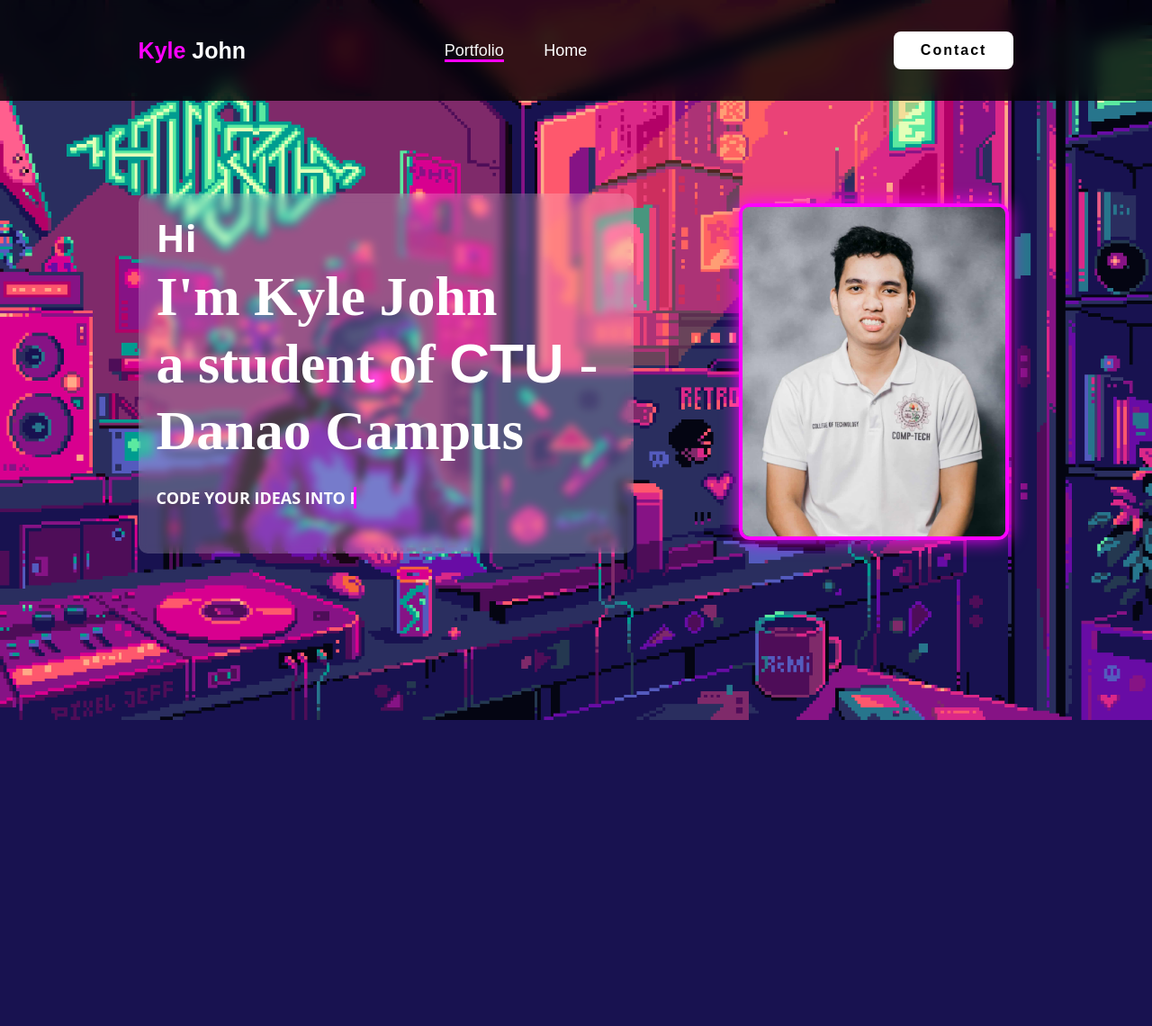
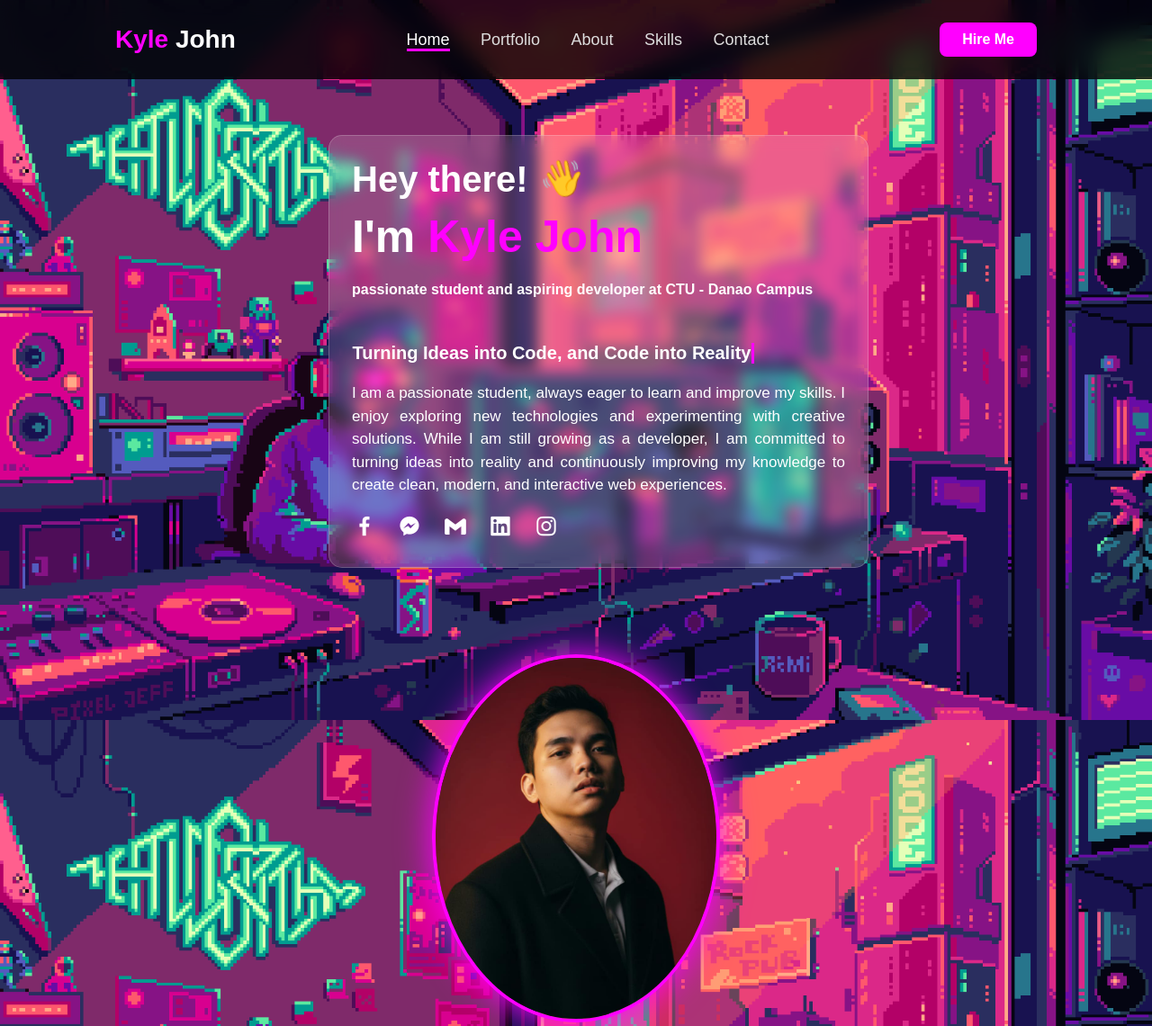
Before and after one commit to Kyle-srcy/FirstCommitMiniP, a PHP site: page /MiniProj.html in a window 1280 px wide. Shown: the whole page at 90% size. Before the commit the page ends 800 px from the top, so only its background shows below. Run offline with PHP 8.4, Linux system fonts and the light colour scheme.

Commit message:
FirstEdit1

```diff
--- a/MiniProject/MiniProj.html
+++ b/MiniProject/MiniProj.html
@@ -1,50 +1,66 @@
 <!DOCTYPE html>
 <html lang="en">
 <head>
-    <meta charset="UTF-8">
-    <meta name="viewport" content="width=device-width, initial-scale=1.0">
-
-    <title>Portfolio</title>
-    <link rel="stylesheet" href="style.css">
-    <link href='https://unpkg.com/boxicons@2.1.4/css/boxicons.min.css' rel="stylesheet">
-
-
+  <meta charset="UTF-8" />
+  <meta name="viewport" content="width=device-width, initial-scale=1.0" />
+  <title>Kyle John | Portfolio</title>
+  <link rel="stylesheet" href="style.css" />
+  <link href="https://unpkg.com/boxicons@2.1.4/css/boxicons.min.css" rel="stylesheet" />
 </head>
 
 <body>
+
   <header class="head">
     <a href="#" class="logo"><span>Kyle</span> John</a>
+
     <nav class="nav">
-            <a href="#" class="portfolio">Portfolio</a>
-            <a href="#">Home</a>
-            <a href="#"></a>
-            <a href="#"></a>
-            <a href="#"></a>
+      <a href="#" class="active">Home</a>
+      <a href="#">Portfolio</a>
+      <a href="#">About</a>
+      <a href="#">Skills</a>
+      <a href="#">Contact</a>
     </nav>
 
-        <a href="#" class="contact">Contact</a>
+    <a href="#" class="contact">Hire Me</a>
   </header>
 
   <section class="home">
     <div class="hoco">
-            <h3>Hi</h3>
+      <h3>Hey there! <span class="wave">👋</span></h3>
+        <h1>
+            I'm <span class="name">Kyle John</span><br>
+        </h1>
+        <h4 style="margin-top: 20px;"> passionate student and aspiring developer at
+        <abbr title="Cebu Technological University">
+          <a href="https://www.ctu.edu.ph/danao/"
+            target="_blank" class="ctu">CTU</a>
+             - Danao Campus
+        </abbr>
+        </h4>
 
-            <h1>I'm Kyle John<br>
-                a student of
-            <abbr title="Cebu Technological University">
-                <a href="https://www.ctu.edu.ph/" target="_blank">
-                <span>CTU</span></a>
-            </abbr> - Danao Campus
-            </h1>
 
-            <p class="type"> CODE YOUR IDEAS INTO REALITY </p>
+      <p class="type">Turning Ideas into Code, and Code into Reality</p>
+
+        <p class="para">
+            I am a passionate student, always eager to learn and improve my skills.
+            I enjoy exploring new technologies and experimenting with creative solutions.
+            While I am still growing as a developer, I am committed to turning ideas into reality
+            and continuously improving my knowledge to create clean, modern, and interactive web experiences.
+        </p>
+
+      <div class="socials">
+        <a href="https://www.facebook.com/kyle.valenzuela.148" target="_blank" title="Facebook"><i class='bx bxl-facebook'></i></a>
+        <a href="https://m.me/kyle.valenzuela.148" target="_blank" title="Message me on Messenger"><i class='bx bxl-messenger'></i></a>
+        <a href="https://mail.google.com/mail/?view=cm&fs=1&to=kylejohnvalenzuela@gmail.com&su=Portfolio%20Inquiry"
+            target="_blank" title="Send Email via Gmail"><i class='bx bxl-gmail'></i></a>
+        <a href="https://www.linkedin.com/in/kyle-john-valenzuela-9a4184389/" target="_blank" title="Connect on LinkedIn"><i class='bx bxl-linkedin-square'></i></a>
+        <a href="https://ig.me/m/iamhaduken" target="_blank" title="Message me on Instagram"><i class='bx bxl-instagram'></i></a>
+      </div>
     </div>
 
     <div class="img1">
-            <img src="images/me1.jpg" alt="picture">
+      <img src="images/mee.jpg" alt="Kyle John's Picture" />
     </div>
   </section>
-
-
 </body>
 </html>
--- a/MiniProject/style.css
+++ b/MiniProject/style.css
@@ -2,168 +2,328 @@
     margin: 0;
     padding: 0;
     box-sizing: border-box;
-    font-family: 'Poppins' ,sans-serif;
+    font-family: "Poppins", sans-serif;
     text-decoration: none;
     list-style: none;
 }
 
-.head{
+body {
+    background: url("images/coding.webp") no-repeat center center fixed;
+    background-size: cover;
+    color: white;
+    overflow-x: hidden;
+}
+
+.head {
     position: fixed;
     top: 0;
     left: 0;
     width: 100%;
-    padding: 35px 12%;
+    padding: 25px 10%;
     background: rgba(0, 0, 0, 0.8);
-    backdrop-filter: blur(10px);
+    backdrop-filter: blur(12px);
     display: flex;
     justify-content: space-between;
     align-items: center;
     z-index: 100;
 }
 
-.logo{
-    font-size: 25px;
+.logo {
+    font-size: 28px;
     color: white;
     font-weight: 600;
     transition: 0.3s ease;
 }
 
-.logo:hover{
-    color: white;
-    text-shadow: 0 0 25px magenta, 0 0 50px magenta;
-    transform: scale(1.1);
-}
-
-span{
+.logo span {
     color: magenta;
 }
 
-.nav a{
+.logo:hover {
+    text-shadow: 0 0 25px magenta, 0 0 50px magenta;
+    transform: scale(1.05);
+}
+
+.nav a {
     font-size: 18px;
-    color: white;
+    color: #ddd;
+    margin: 0 15px;
     font-weight: 500;
-    margin: 0 20px;
     border-bottom: 3px solid transparent;
     transition: 0.3s ease;
 }
 
-.nav a:hover,.nav a.portfolio{
-    color: whitesmoke;
+.nav a:hover,
+.nav a.active {
+    color: #fff;
     border-bottom: 3px solid magenta;
 }
 
-.contact{
-    padding: 10px 28px;
-    background-color: white;
-    color: black;
-    border: 2px solid transparent;
+
+.contact {
+    padding: 10px 25px;
+    background: magenta;
+    color: white;
     border-radius: 8px;
-    font-size: 16px;
-    letter-spacing: 2px;
     font-weight: 600;
     transition: 0.3s ease;
 }
 
-.contact:hover{
-    background-color: magenta;
+.contact:hover {
+    background-color: white;
+    color: magenta;
     box-shadow: 0 0 25px magenta;
-    color: white;
 }
 
-.home{
-    width: 100%;
+.home {
     min-height: 100vh;
     display: flex;
     align-items: center;
-    gap: 7em;
-    padding: 30px 12% 0;
+    justify-content: space-evenly;
+    gap: 6em;
+    padding: 150px 10% 0;
+    flex-wrap: wrap;
+}
+.wave {
+    display: inline-block;
+    transform-origin: 70% 70%;
+    animation: waveHand 1.5s infinite;
+}
+
+@keyframes waveHand {
+    0% { transform: rotate(0deg); }
+    15% { transform: rotate(14deg); }
+    30% { transform: rotate(-8deg); }
+    45% { transform: rotate(14deg); }
+    60% { transform: rotate(-4deg); }
+    75% { transform: rotate(10deg); }
+    100% { transform: rotate(0deg); }
+}
+
+.hoco {
+    max-width: 600px;
+    background: rgba(255, 255, 255, 0.15);
+    backdrop-filter: blur(8px);
+    padding: 25px;
+    border-radius: 15px;
+    border: 1px solid rgba(255, 255, 255, 0.2);
+    animation: fadeInUp 1s ease forwards;
+    margin-left: 50px;
 
 }
 
-.hoco{
-    max-width: 800px;
-    background: rgba(255, 255, 255, 0.2);
-    backdrop-filter: blur(5px);
-    padding: 20px;
-    border-radius: 10px;
-    display: inline-block;
+.hoco h3 {
+    font-size: 40px;
+    font-weight: 600;
 }
 
-.hoco h3{
-    font-size: 42px;
-    color: white;
-    font-family: 'Open Sans';
+.hoco h1 {
+    font-size: 50px;
+    line-height: 1.2;
+    margin-top: 10px;
 }
 
-.hoco h1{
-    font-size: 62px;
-    line-height: 1.2;
-    color: white;
-    font-family: 'Amatic SC';
+.name {
+    color: magenta;
 }
 
-abbr a span{
-  color: white;
-  text-decoration: none;
-  font-weight: bold;
-  transition: 0.3s;
+.ctu {
+    color: white;
+    font-weight: bold;
+    transition: 0.3s;
 }
 
-abbr a span:hover {
-  text-shadow: 0 0 10px magenta , 0 0 20px magenta;
-  color: magenta;
+.ctu:hover {
+    color: magenta;
+    text-shadow: 0 0 10px magenta;
 }
 
-.hoco p{
-    font-size: 18px;
-    margin: 25px 0 30px;
-    font-family: 'Open Sans';
-    color: white;
-    font-weight: bold;
-}
-
-.img1{
-    padding: 5px;
-    border-radius: 10px;
-    display: inline-block;
-}
-
-.img1 img{
-    max-width: 300px;
-    height: auto;
-    border-radius: 12px;
-    border: 4px solid magenta;
-    box-shadow: 0 0 20px magenta;
-    animation: glow 2s infinite ease-in-out;
-}
-
-.type{
-    margin: 25px 0 30px;
-    font-family: 'Open Sans';
+.type {
     font-size: 20px;
     font-weight: 600;
+    margin: 50px 0 0 0;
     color: white;
     border-right: 3px solid magenta;
     white-space: nowrap;
     overflow: hidden;
     width: 0;
+    text-align: center;
     animation: typing 4s steps(30, end) forwards, blink 0.6s infinite;
 }
+
 @keyframes typing {
-    from {
-        width: 0;
+    from { width: 0; }
+    to { width: 447px; }
 }
-    to {
-        width: 43.5%;
+
+@keyframes blink {
+    50% { border-color: transparent; }
 }
+
+.para{
+    margin-top: 20px;
+    font-size: 17px;
+    color: #fff;
+    line-height: 1.5;
+    text-align: justify;
 }
-@keyframes blink {
-    50% {
-        border-color: transparent;
+
+.img1 img {
+    max-width: 320px;
+    height: auto;
+    border-radius: 50%;
+    border: 4px solid magenta;
+    box-shadow: 0 0 25px magenta;
+    animation: glow 1s infinite ease-in-out, fadeInImage 1.2s ease forwards;
+    opacity: 0;
+}
+
+@keyframes glow {
+    0%, 100% { box-shadow: 0 0 20px magenta; }
+    50% { box-shadow: 0 0 40px magenta; }
+}
+
+@keyframes fadeInImage {
+    0% {
+        opacity: 0;
+        transform: translateY(30px);
+    }
+    100% {
+        opacity: 1;
+        transform: translateY(0);
+    }
+}
+
+.socials {
+    margin-top: 20px;
+}
+
+.socials a {
+    font-size: 28px;
+    color: white;
+    margin-right: 18px;
+    transition: 0.35s ease;
+}
+
+.socials a i {
+    display: inline-block;
+    transition: all 0.5s ease;
+    color: white;
+    animation: float 3s ease-in-out infinite, gradientMove 5s ease infinite;
+}
+
+@keyframes float { /* Para lihok sa icons */
+    0% { transform: translateY(0) scale(1); }
+    50% { transform: translateY(-5px) scale(1.05); }
+    100% { transform: translateY(0) scale(1); }
+}
+@keyframes gradientMove { /* paglihok sa color gradient sa icons */
+    0% { background-position: 0% 50%; }
+    50% { background-position: 100% 50%; }
+    100% { background-position: 0% 50%; }
+}
+@keyframes pulseGlow {  /* Ang icon mo glow ug mo-dako gamay */
+    0%, 100% { transform: scale(1.2); }
+    50% { transform: scale(1.3); }
+}
+
+.socials a[title="Facebook"]:hover i {
+    background: linear-gradient(120deg, #0d8cf1, #1877f2, #00c6ff);
+    background-size: 300% 300%;
+    -webkit-background-clip: text;
+    -webkit-text-fill-color: transparent;
+    animation: gradientMove 3s ease infinite;
+    text-shadow: 0 0 8px rgba(24,119,242,0.7),
+                 0 0 16px rgba(0,170,255,0.7),
+                 0 0 24px rgba(0,198,255,0.7);
+    transform: scale(1.25);
+    filter: brightness(1.3);
+}
+
+.socials a[title="Message me on Messenger"]:hover i {
+    background: linear-gradient(120deg, #0099ff, #a033ff, #ff5280, #ff7061);
+    background-size: 400% 400%;
+    -webkit-background-clip: text;
+    -webkit-text-fill-color: transparent;
+    animation: gradientMove 3s ease infinite;
+    text-shadow: 0 0 10px rgba(160,51,255,0.8),
+                 0 0 20px rgba(255,82,128,0.9),
+                 0 0 35px rgba(255,112,97,0.9);
+    transform: scale(1.25);
+    filter: brightness(1.4);
+}
+
+.socials a[title="Send Email via Gmail"]:hover i {
+    background: linear-gradient(135deg, #ea4335, #fbbc05, #34a853, #4285f4);
+    background-size: 400% 400%;
+    -webkit-background-clip: text;
+    -webkit-text-fill-color: transparent;
+    animation: gradientMove 4s ease infinite;
+    text-shadow: 0 0 12px rgba(234,67,53,0.9),
+                 0 0 20px rgba(251,188,5,0.9),
+                 0 0 30px rgba(66,133,244,0.8);
+    transform: scale(1.25);
+    filter: brightness(1.4);
+}
+
+.socials a[title="Connect on LinkedIn"]:hover i {
+    background: linear-gradient(135deg, #0a66c2, #00a0dc, #0077b5);
+    background-size: 300% 300%;
+    -webkit-background-clip: text;
+    -webkit-text-fill-color: transparent;
+    animation: gradientMove 3s ease infinite;
+    text-shadow: 0 0 12px rgba(10,102,194,0.9),
+                 0 0 20px rgba(0,119,181,0.9),
+                 0 0 30px rgba(0,160,220,0.8);
+    transform: scale(1.25);
+    filter: brightness(1.3);
+}
+
+.socials a[title="Message me on Instagram"]:hover i {
+    background: linear-gradient(135deg, #f58529, #dd2a7b, #8134af, #515bd4, #ffcc70);
+    background-size: 500% 500%;
+    -webkit-background-clip: text;
+    -webkit-text-fill-color: transparent;
+    animation: gradientMove 4s ease infinite;
+    text-shadow: 0 0 12px rgba(221,42,123,0.9),
+                 0 0 25px rgba(129,52,175,0.9),
+                 0 0 35px rgba(255,204,112,0.8);
+    transform: scale(1.25);
+    filter: brightness(1.4);
+}
+
+.socials a:hover i {
+    transition: all 0.35s ease;
+    cursor: pointer;
+}
+@media (max-width:1200px){
+    .hoco{margin-left: 40px;}
+}
+@media (max-width: 1024px) {
+
+.home {
+    flex-direction: column;
+    text-align: center;
+    gap: 3em;
+}
+.hoco{
+    margin-left: 0;
+}
+
+.hoco h1 {
+    font-size: 42px;
+}
+
+.img1 img {
+    max-width: 250px;
+}
+
+.head {
+    padding: 20px 5%;
   }
 }
 
-body {
-    background: url("coding.webp") no-repeat center center fixed;
-    background-size: cover;
+@keyframes fadeInUp {
+  from { transform: translateY(30px); opacity: 0; }
+  to { transform: translateY(0); opacity: 1; }
 }
```
Also changed, not shown: MiniProject/images/mee.jpg (added). Lines whose indentation alone changed are shown as unchanged.
